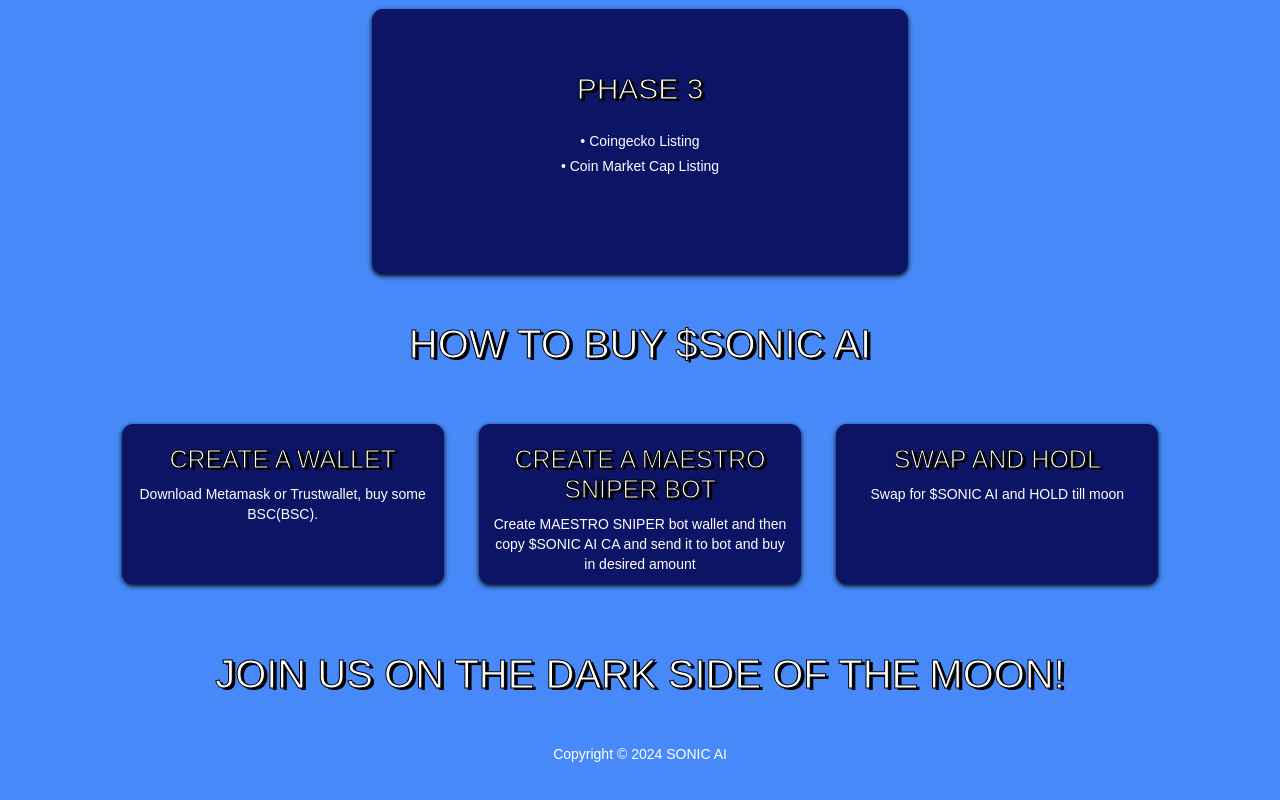
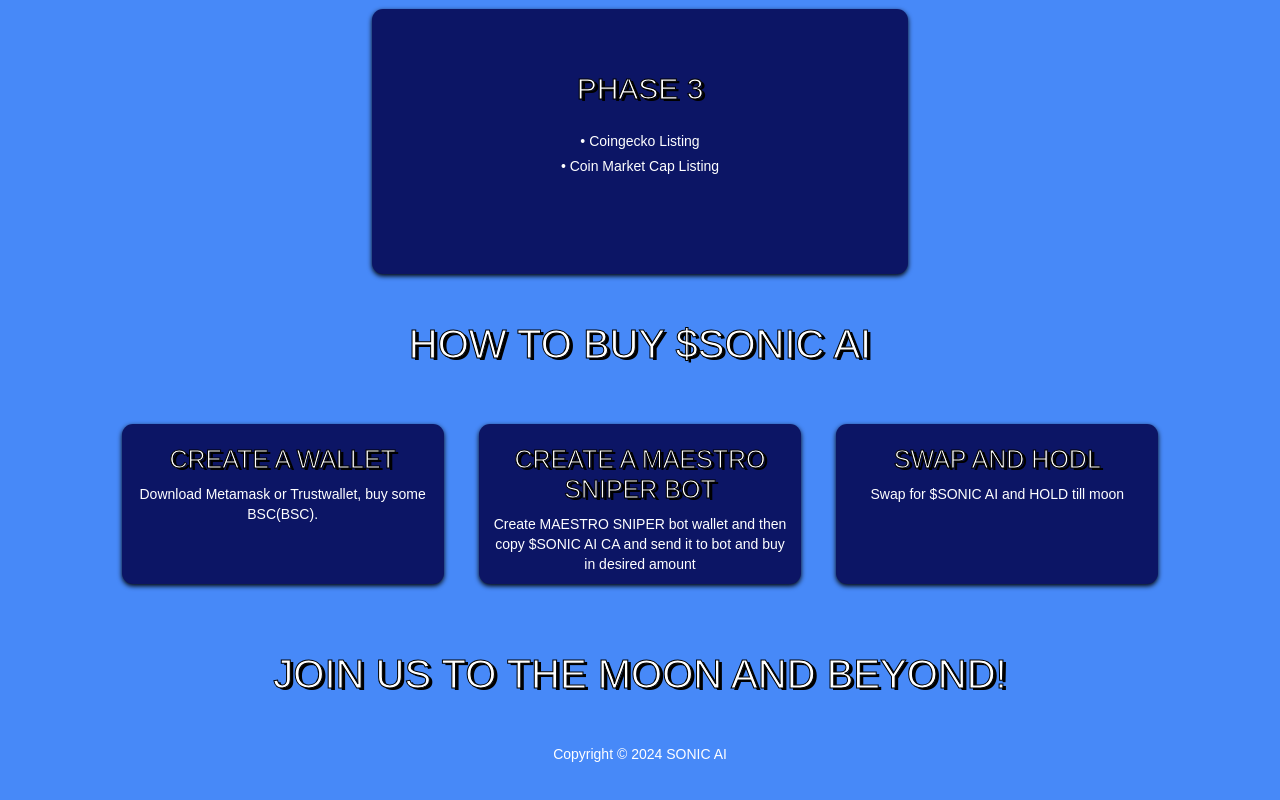
Before and after one commit to kunmmi/sonic, a plain HTML site: page index.html in a window 1280 px wide. Shown: the part 3292-4092 px from the top of the page. Drawn offline with nearby package versions, Linux system fonts and the light colour scheme; a web font is replaced by a local one.

Commit message:
Update index.html

```diff
--- a/index.html
+++ b/index.html
@@ -213,7 +213,7 @@
     min-width: 300px;
   "></div></iframe>	-->
 
-        <h1 class="heading-4 other-eadingd _45 last">JOIN US ON THE DARK SIDE OF THE MOON!</h1>
+        <h1 class="heading-4 other-eadingd _45 last">JOIN US TO THE MOON AND BEYOND!</h1>
 
         <div class="text-block-9">Copyright © 2024 SONIC AI</div>
     </section>
```
